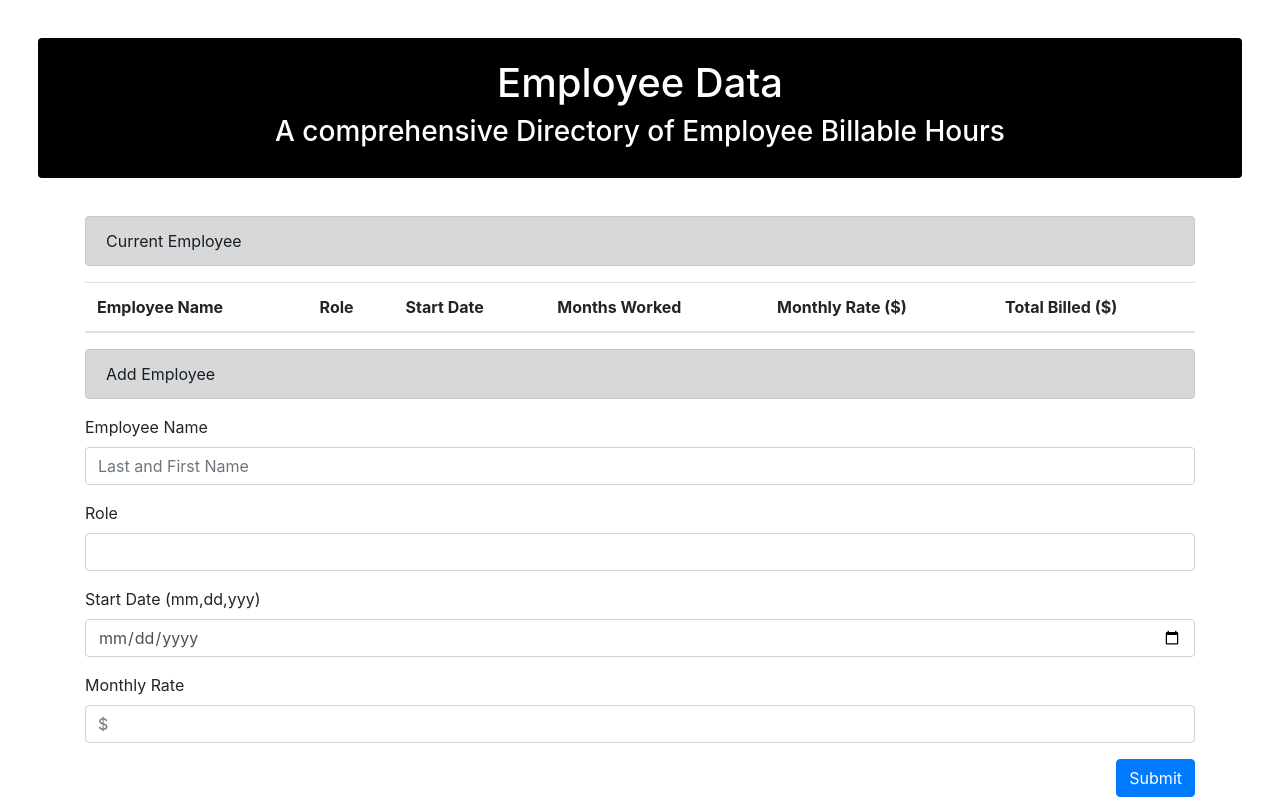
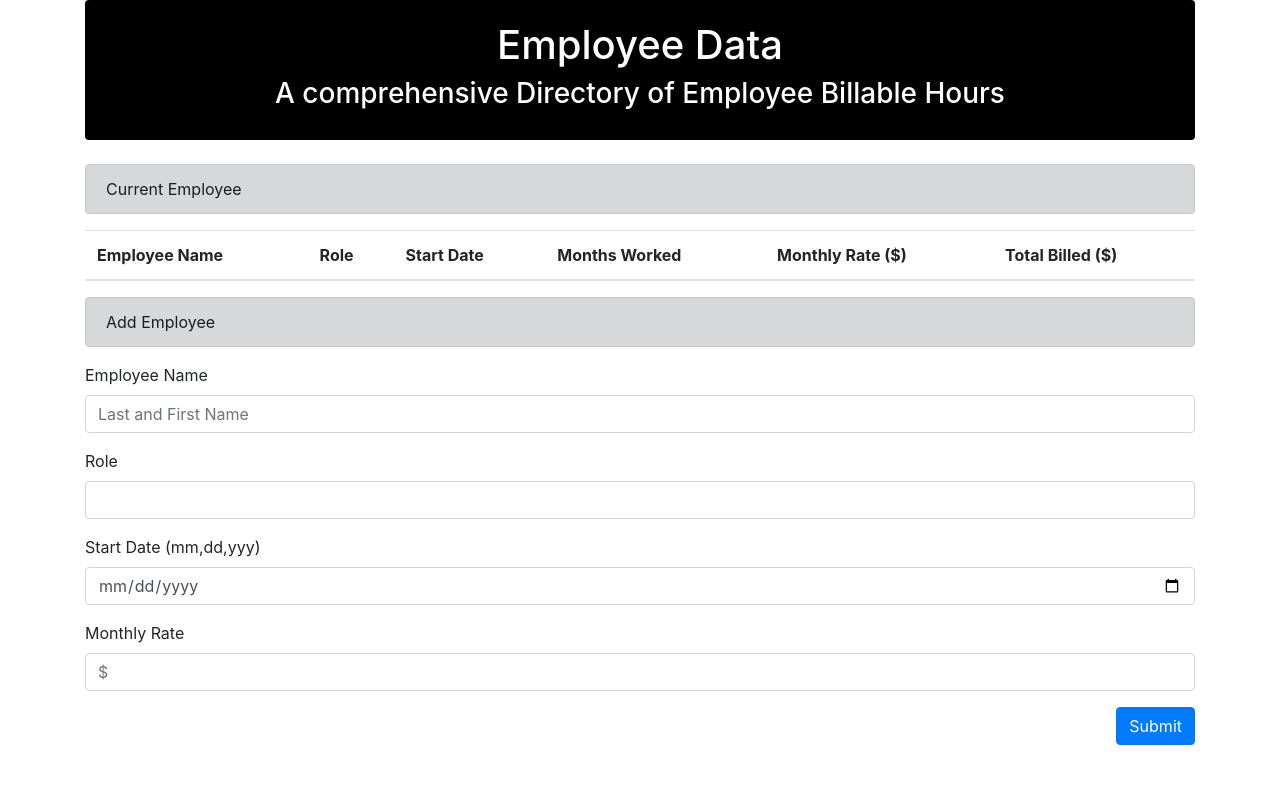
Before and after one commit to fdiaz79/TimeSheet, a plain HTML site: page index.html in a window 1280 px wide. Drawn offline with nearby package versions, Linux system fonts and the light colour scheme; no server answers.

Commit message:
html/css

```diff
--- a/assets/css/style.css
+++ b/assets/css/style.css
@@ -2,5 +2,4 @@
     background-color: black;
     color:white;
     text-align: center;
-    margin: 3%;
 }
--- a/index.html
+++ b/index.html
@@ -17,13 +17,18 @@
 
     <title></title>
   </head>
-  <body><div class="card">
-        <div class="card-body">
-         <h1>Employee Data</h1>
-         <h3>A comprehensive Directory of Employee Billable Hours</h3>
-        </div>
-      </div>
+
       <div class="container">
+
+          <body>
+            <div class="card">
+              <div class="card-body">
+               <h1>Employee Data</h1>
+               <h3>A comprehensive Directory of Employee Billable Hours</h3>
+              </div>
+
+            </div>
+            <br>
 
             <div class="alert alert-dark" role="alert">
                     Current Employee
```
